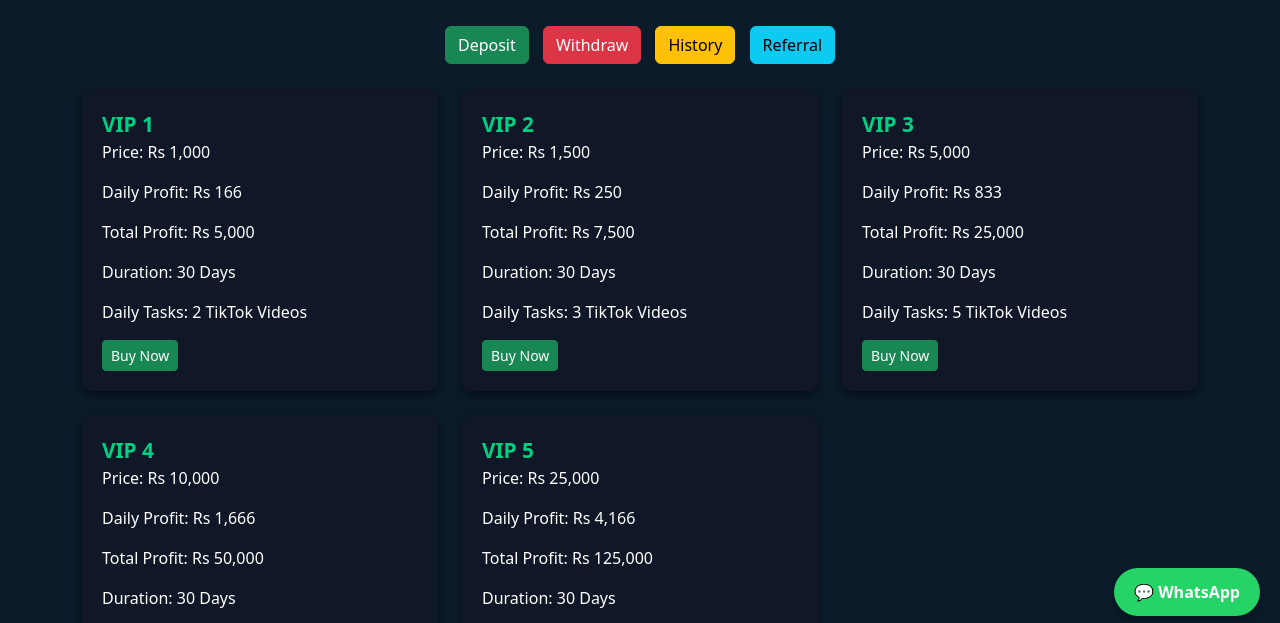
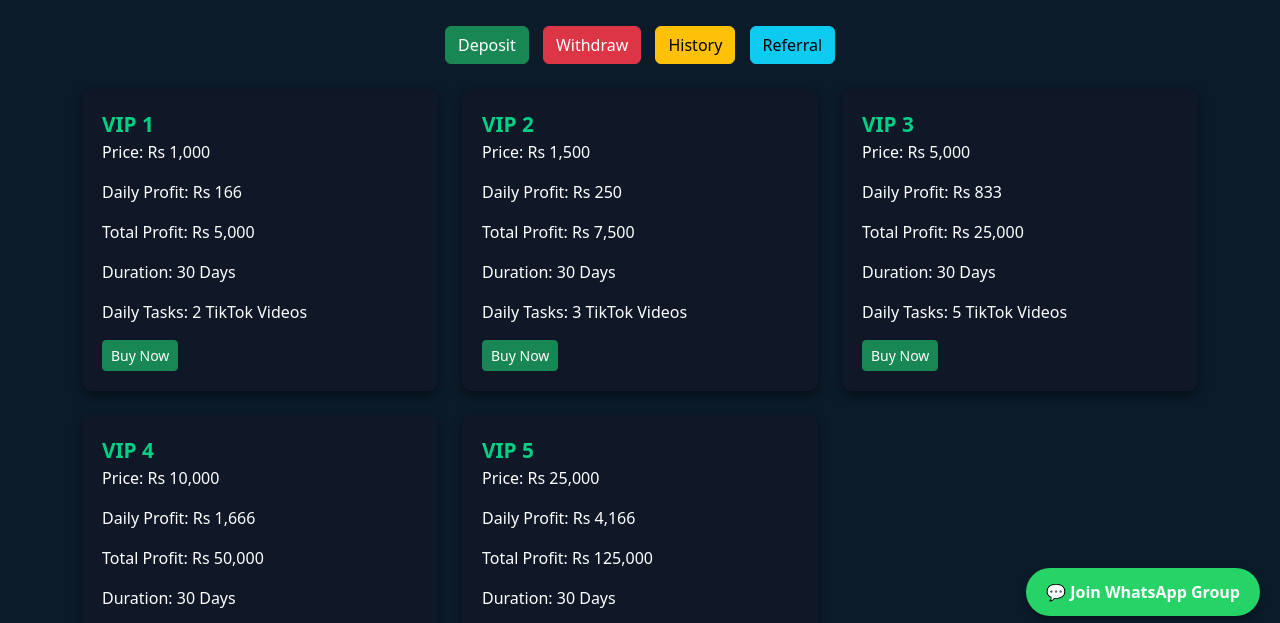
Before and after one commit to PkrGames92/92Pkrc, a plain HTML site: page index.html in a window 1280 px wide. Shown: the part 164-787 px from the top of the page. Drawn offline with nearby package versions, Linux system fonts and the light colour scheme.

Commit message:
Update index.html

```diff
--- a/index.html
+++ b/index.html
@@ -153,9 +153,9 @@
     &copy; 2025 Afaq Shahb Investment Plan. All Rights Reserved.
 </div>
 
-<!-- WhatsApp Button -->
-<a href="https://wa.me/923260357695" target="_blank" class="whatsapp-btn">
-    💬 WhatsApp
+<!-- WhatsApp Group Button -->
+<a href="https://chat.whatsapp.com/Lr9SzhW6a9x2WqG3LKTax3?mode=ac_t" target="_blank" class="whatsapp-btn">
+    💬 Join WhatsApp Group
 </a>
 
 <script src="https://cdn.jsdelivr.net/npm/bootstrap@5.3.3/dist/js/bootstrap.bundle.min.js"></script>
```
